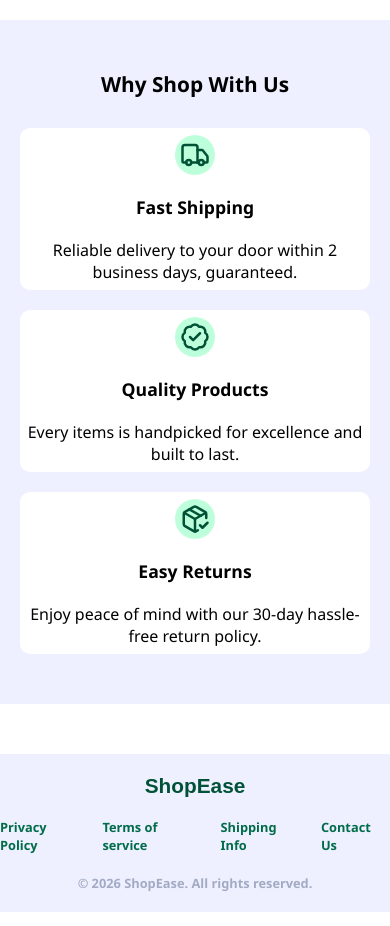
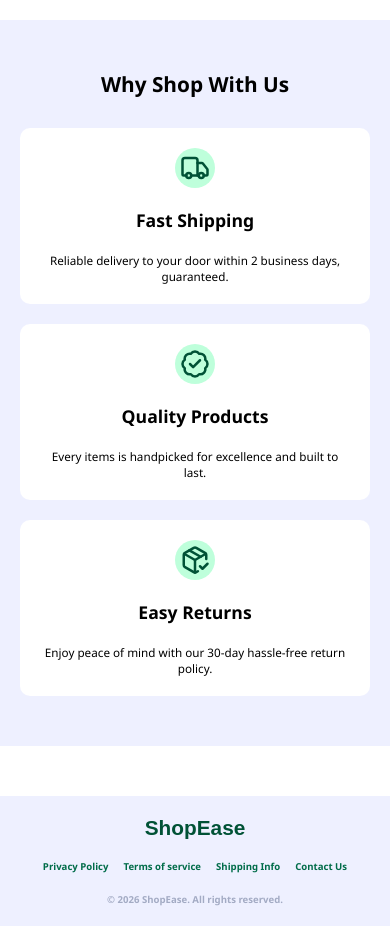
Before and after one commit to BhadmusX/ShopEase, a React (Vite) app: page / in a window 390 px wide. Shown: the part 900-1826 px from the top of the page. Built offline with nearby package versions, Linux system fonts and the light colour scheme.

Commit message:
updated the footer font size and padded the card

```diff
--- a/src/components/footer/footer.module.css
+++ b/src/components/footer/footer.module.css
@@ -19,7 +19,7 @@
     justify-content: center;
     align-items: center;
     color: #006C49;
-    font-size: clamp(0.8rem, 2vw, 0.9rem);
+    font-size: clamp(0.6rem, 2vw, 0.9rem);
     gap: 15px;
     font-family: 'Segoe UI', Tahoma, Geneva, Verdana, sans-serif;
     font-weight: 600;
@@ -27,7 +27,7 @@
 
 .footerInfo2{
     color: #A3ABC4;
-    font-size: clamp(0.8rem, 2vw, 0.9rem);
+    font-size: clamp(0.6rem, 2vw, 0.9rem);
     font-family: 'Segoe UI', Tahoma, Geneva, Verdana, sans-serif;
     font-weight: 600;
 }
--- a/src/pages/homePage/homePage.module.css
+++ b/src/pages/homePage/homePage.module.css
@@ -86,7 +86,7 @@
     gap: 20px;
     align-items: center;
     text-align: center;
-    padding: 7px;
+    padding: 20px 20px;
     background-color: white;
     border-radius: 10px;
 }
@@ -106,7 +106,7 @@
     font-family: 'Segoe UI', Tahoma, Geneva, Verdana, sans-serif;
 }
 .cardText{
-    font-size: clamp(0.7rem, 3vw,rem);
+    font-size: clamp(0.6rem, 3vw, 1rem);
     font-weight: 500;
     font-family: 'Segoe UI', Tahoma, Geneva, Verdana, sans-serif;
 }
```
